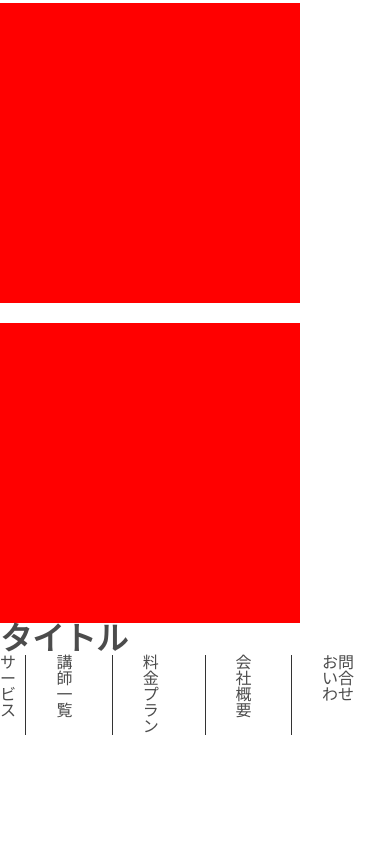
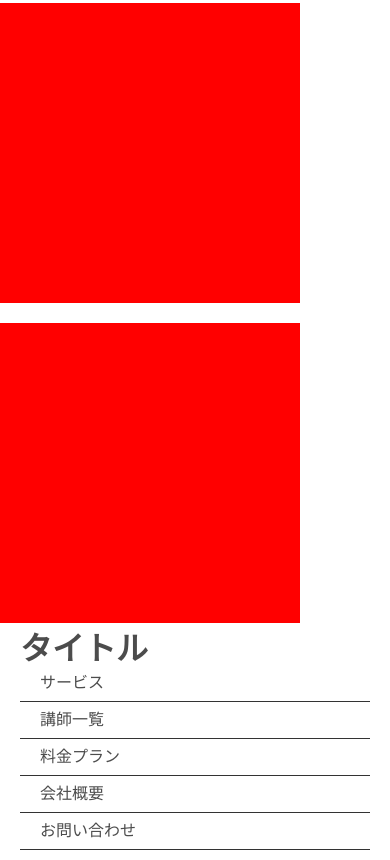
Before and after one commit to yuiri-y/yuiri_dezasuta, a plain HTML site: page kadai02_yasuda/index.html in a window 390 px wide. Shown: the part 1577-2437 px from the top of the page. Before the commit the page ends 2312 px from the top, so only its background shows below. Drawn offline with Linux system fonts and the light colour scheme.

Commit message:
20240118work

```diff
--- a/kadai02_yasuda/css/style.css
+++ b/kadai02_yasuda/css/style.css
@@ -11,11 +11,13 @@
     height: 300px;
     background-color: blue;
 }
+
 .box2 {
     width: 300px;
     height: 300px;
     background-color: blue;
 }
+
 .box3 {
     width: 300px;
     height: 300px;
@@ -25,8 +27,8 @@
 .square2 {
     display: flex;
     justify-content: space-between;
+    flex-wrap: wrap;
     max-width: 960px;
-    flex-wrap: wrap;
     gap: 20px;
 }
 
@@ -62,10 +64,10 @@
     background-color: red;
 }
 
-.header {
-    max-width: 960px;
+header {
     display: flex;
-    padding: 0.2%;
+    justify-content: space-between;
+    padding: 10px 20px 10px 20px;
 }
 nav ul {
     display: flex;
@@ -74,6 +76,33 @@ nav ul {
 
 li + li {
     border-left: 1px solid #333;
-    margin: 0;auto;
-    padding: 0px 30px 0px 30px;
+    padding: 10px 20px 10px 20px;
 }
+
+li:first-child {
+    padding: 10px 20px 10px 20px;
+}
+
+@media screen and (max-width: 767px) {
+    header {
+        flex-direction: column;
+        margin-left: 0%;
+    }
+
+    @media screen and (max-width: 767px) {
+        nav ul {
+            flex-direction: column;
+            margin-left: 0%;
+        }
+
+        li + li {
+            border-left: none;
+            border-bottom: 1px solid #333;
+            margin-left: 0%;
+        }
+        li:first-child {
+            border-bottom: 1px solid #333;
+            margin-left: 0%;
+        }
+    }
+}
--- a/kadai02_yasuda/index.html
+++ b/kadai02_yasuda/index.html
@@ -27,7 +27,7 @@
         <div class="boxf"></div>
     </div>
 
-    <div class="work">
+
     <header>
         <h1><a href="">タイトル</a></h1>
         <nav>
@@ -38,7 +38,8 @@
                 <li><a href="">会社概要</a></li>
                 <li><a href="">お問い合わせ</a></li>
             </ul>
-    </div>
+        </nav>
+    </header>
 
 
 </body>
```
Also changed, not shown: kadai02_yasuda/css/reset.css (line endings or trailing spaces). Lines whose indentation alone changed are shown as unchanged.
